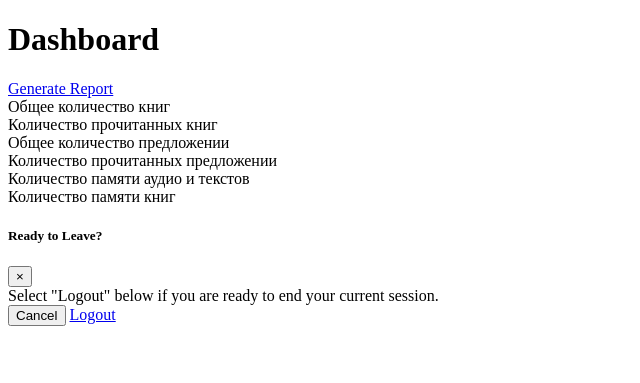
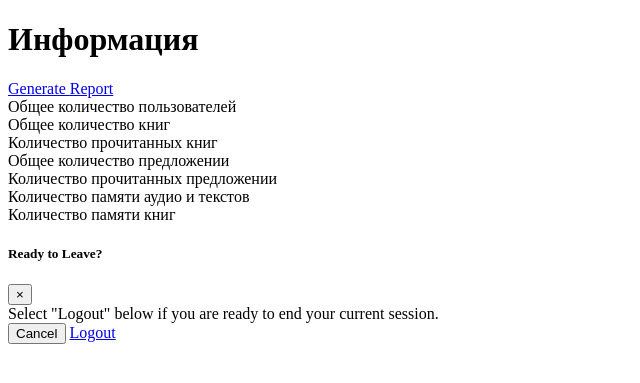
Before and after one commit to AminDiyasSerikuly/sdu_service, a Yii app: template backend/views/site/information.php in a window 1280 px wide. Shown: the top 383 px of the page, without its empty margins (0-640 px from the left). Run offline with PHP 8.4 and a stand-in for Yii, Linux system fonts and the light colour scheme; the template is opened without the code that fills it, so the values that code supplies are empty; some libraries are stand-ins or nearby versions.

Commit message:
fix bug with pagination

```diff
--- a/backend/controllers/BookController.php
+++ b/backend/controllers/BookController.php
@@ -370,11 +370,13 @@ class BookController extends Controller
             ->andWhere(['is_deleted' => true])
             ->innerJoinWith('audio')->orderBy(['audio.created_at' => SORT_DESC]);
 
+        $readSentences = $sentences->all();
+
         $countQuery = clone $sentences;
         $pages = new Pagination(['totalCount' => $countQuery->count()]);
 
         $sentences = $sentences->offset($pages->offset)
-            ->limit(10)
+            ->limit($pages->limit)
             ->all();
 
 
@@ -382,6 +384,7 @@ class BookController extends Controller
 
         return $this->render('data', [
             'sentences' => $sentences,
+            'readSentences' => $readSentences,
             'wholeSentences' => $wholeSentences,
             'pages' => $pages,
         ]);
--- a/backend/controllers/SiteController.php
+++ b/backend/controllers/SiteController.php
@@ -4,6 +4,7 @@ namespace backend\controllers;
 
 use common\models\BookSentences;
 use common\models\Book;
+use common\models\User;
 use Yii;
 use yii\web\Controller;
 use yii\filters\VerbFilter;
@@ -83,6 +84,7 @@ class SiteController extends Controller
 
     public function actionIndex()
     {
+        $allUserCount = User::find()->where(['status' => User::STATUS_ACTIVE])->count();
         $allBookCount = Book::find()->count();
         $readBookCount = Book::find()->where(['is_read' => true])->count();
         $allSentences = BookSentences::find()->count();
@@ -90,6 +92,7 @@ class SiteController extends Controller
         $sizeAudioText = $this->convert($this->folderSize(Yii::getAlias('@frontend/web/audio')));
         $sizeBook = $this->convert($this->folderSize(Yii::getAlias('@frontend/web/img/image_uploads')));
         return $this->render('information', [
+            'allUserCount' => $allUserCount,
             'allBookCount' => $allBookCount,
             'readBookCount' => $readBookCount,
             'allSentences' => $allSentences,
--- a/backend/views/site/information.php
+++ b/backend/views/site/information.php
@@ -1,6 +1,7 @@
 <?php
 
 use common\models\BookSentences;
+use yii\web\User;
 
 /** @var Book $allBookCount */
 /** @var Book $readBookCount */
@@ -8,11 +9,12 @@ use common\models\BookSentences;
 /** @var BookSentences $sizeAudioText */
 /** @var BookSentences $sizeBook */
 /** @var BookSentences $readSentencesCount */
+/** @var User $allUserCount */
 
 ?>
 <!-- Page Heading -->
 <div class="d-sm-flex align-items-center justify-content-between mb-4">
-    <h1 class="h3 mb-0 text-gray-800">Dashboard</h1>
+    <h1 class="h3 mb-0 text-gray-800">Информация</h1>
     <a href="#" class="d-none d-sm-inline-block btn btn-sm btn-primary shadow-sm"><i
                 class="fas fa-download fa-sm text-white-50"></i> Generate Report</a>
 </div>
@@ -21,6 +23,24 @@ use common\models\BookSentences;
 <div class="row">
 
     <!-- Earnings (Monthly) Card Example -->
+    <div class="col-xl-3 col-md-6 mb-4">
+        <div class="card border-left-danger shadow h-100 py-2">
+            <div class="card-body">
+                <div class="row no-gutters align-items-center">
+                    <div class="col mr-2">
+                        <div class="text-xs font-weight-bold text-danger text-uppercase mb-1">Общее количество пользователей
+                        </div>
+                        <div class="h5 mb-0 font-weight-bold text-gray-800"><?=
+                            $allUserCount ?></div>
+                    </div>
+                    <div class="col-auto">
+                        <i class="fas fa-users fa-2x text-gray-300"></i>
+                    </div>
+                </div>
+            </div>
+        </div>
+    </div>
+
     <div class="col-xl-3 col-md-6 mb-4">
         <div class="card border-left-primary shadow h-100 py-2">
             <div class="card-body">
```
Also changed, not shown: backend/views/book/data.php (+9 -1 lines).
